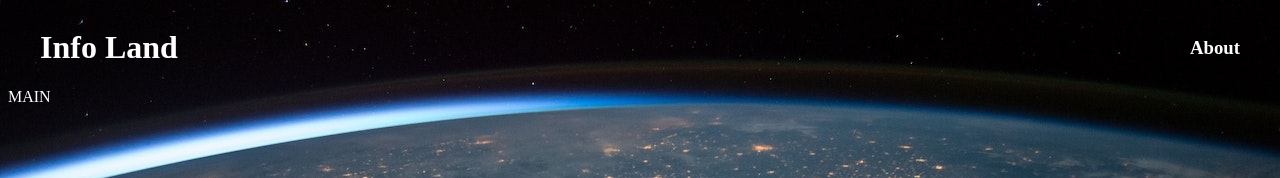
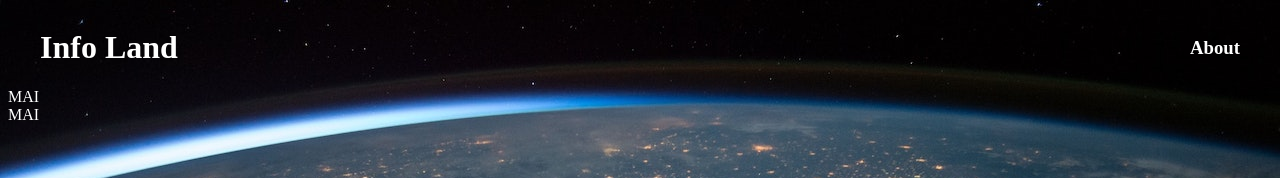
Before and after one commit to ggarciag24/info-land, a React (Create React App) app: page / in a window 1280 px wide. Shown: the top 178 px of the page. Built offline with nearby package versions, Linux system fonts and the light colour scheme.

Commit message:
<SearchBar /> and <CountryInfo /> added and imported into <Main />

```diff
--- /dev/null
+++ b/src/components/CountryInfo.js
@@ -0,0 +1,12 @@
+import React from 'react';
+
+function CountryInfo(){
+    return(
+        <div>
+            MAI
+        </div>
+    )
+}
+
+
+export default CountryInfo
--- a/src/components/Main.js
+++ b/src/components/Main.js
@@ -1,9 +1,12 @@
 import React from 'react';
+import SearchBar from './SearchBar';
+import CountryInfo from './CountryInfo';
 
 function Main(){
     return(
         <div>
-            MAIN
+            <SearchBar />
+            <CountryInfo />
         </div>
     )
 }
--- /dev/null
+++ b/src/components/SearchBar.js
@@ -0,0 +1,12 @@
+import React from 'react';
+
+function SearchBar(){
+    return(
+        <div>
+            MAI
+        </div>
+    )
+}
+
+
+export default SearchBar
```
